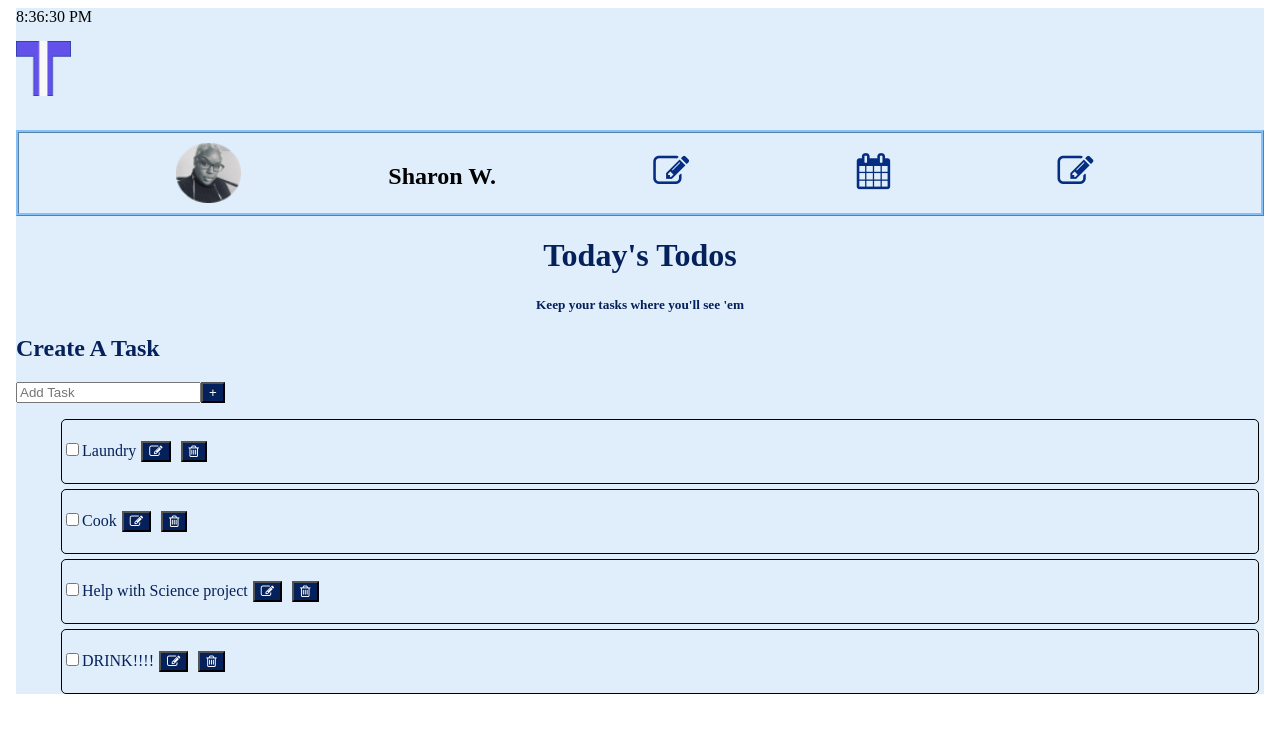
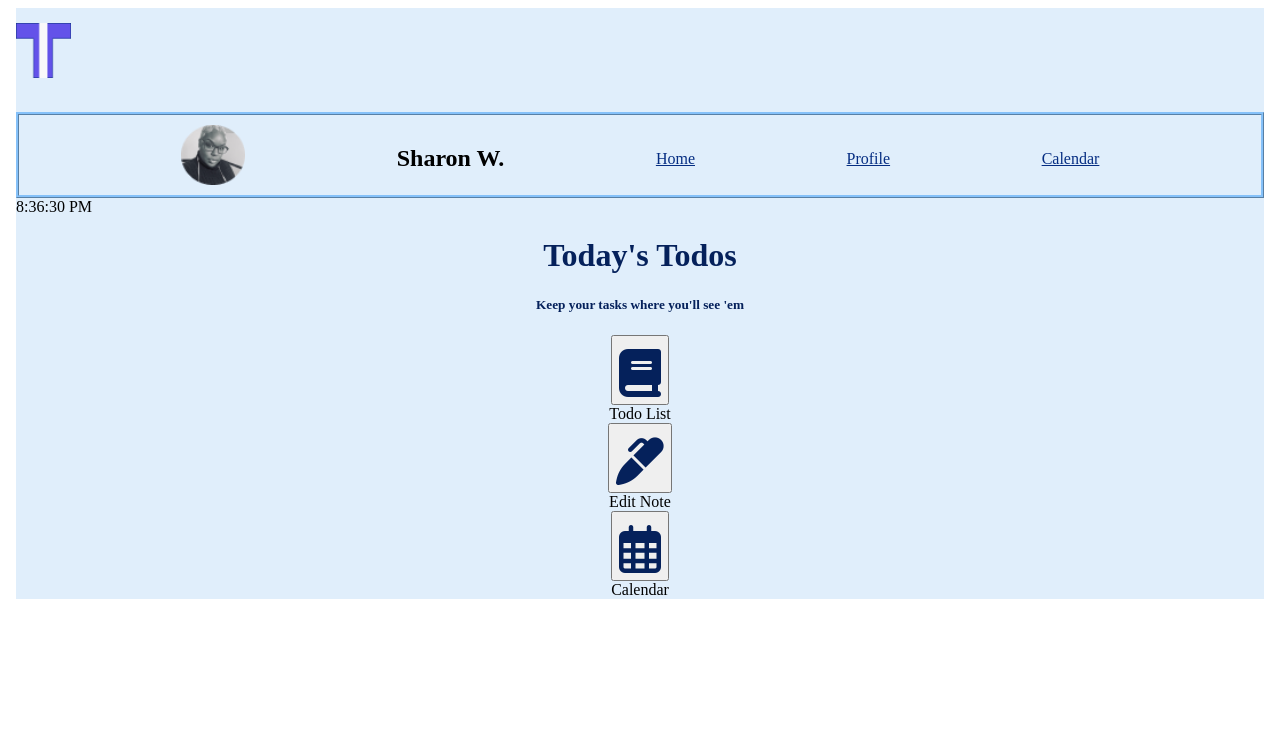
Before and after one commit to Sharonmarie19/my-todo-app, a React (Create React App) app: page / in a window 1280 px wide. Shown: the top 732 px of the page. Built offline with nearby package versions, Linux system fonts and the light colour scheme.

Commit message:
Events handled

```diff
--- a/package.json
+++ b/package.json
@@ -12,7 +12,9 @@
     "@testing-library/user-event": "^7.2.1",
     "react": "^16.13.1",
     "react-dom": "^16.13.1",
-    "react-scripts": "3.4.3"
+    "react-router-dom": "^5.2.0",
+    "react-scripts": "3.4.3",
+    "styled-components": "^5.2.0"
   },
   "scripts": {
     "start": "react-scripts start",
--- a/public/index.html
+++ b/public/index.html
@@ -9,6 +9,7 @@
       name="description"
       content="Web site created using create-react-app"
     />
+    <script src='https://kit.fontawesome.com/a076d05399.js'></script>
     <link rel="apple-touch-icon" href="%PUBLIC_URL%/logo192.png" />
     <link rel="stylesheet" href="https://cdnjs.cloudflare.com/ajax/libs/font-awesome/4.7.0/css/font-awesome.min.css">
     <!--
--- a/src/App.js
+++ b/src/App.js
@@ -2,7 +2,8 @@ import React, { Component } from "react";
 import "./App.css";
 import List from "./components/List.js";
 import Header from "./components/Header.js";
-import Clock from "./components/Clock"
+import Clock from "./components/Clock";
+import { Switch, Route } from "react-router-dom";
 
 const TODO_LIST_KEY = "todoapp_list";
 
@@ -29,12 +30,12 @@ class App extends Component {
         {
           title: "Help with Science project",
           completed: false,
-          id: 3,
+          id: 4,
         },
         {
           title: "DRINK!!!!",
           completed: false,
-          id: 4,
+          id: 5,
         },
       ],
       newTaskTitle: "",
@@ -44,8 +45,8 @@ class App extends Component {
     let todoListStr = localStorage.getItem(TODO_LIST_KEY);
     if (todoListStr) {
       this.setState({
-        todoList: JSON.parse(todoListStr)
-      })
+        todoList: JSON.parse(todoListStr),
+      });
     }
   }
   componentDidUpdate(prevProps, prevState) {
@@ -56,8 +57,8 @@ class App extends Component {
   }
   handleTaskDelete = (id) => {
     this.setState((state) => {
-      const filteredArray = state.tasks.filter((products) => {
-        if (products.id === id) {
+      const filteredArray = state.tasks.filter((tasks) => {
+        if (tasks.id === id) {
           return false;
         } else {
           return true;
@@ -68,15 +69,32 @@ class App extends Component {
       };
     });
   };
+  handleChecked = (id) => {
+    this.setState((state) => {
+      const newTasks = state.tasks.map((task) => {
+        if (task.id === id) {
+          return Object.assign({}, task, {
+            completed: task.completed ? false : true,
+          });
+        } else {
+          return task;
+        }
+      });
 
+      return {
+        tasks: newTasks,
+      };
+    });
+  };
   handleNewTaskChange = (event) => {
     this.setState({ newTaskTitle: event.target.value });
   };
 
-  handleNewAddTask = (event) => {
+  handleNewAddTask = () => {
+    let newTask = { title: this.state.newTaskTitle, complete: false, id: 5 };
     this.setState((state) => {
       return {
-        tasks: [...state.tasks, { name: state.newTaskTitle }],
+        tasks: [...state.tasks, newTask],
         newTaskTitle: "",
       };
     });
@@ -86,11 +104,31 @@ class App extends Component {
     return (
       <body style={stylesList.body}>
         <div className="user-container">
-        <Clock/>
           <Header />
 
+          <Switch>
+            <Route exact path="/">
+              <Clock />
               <h1 style={stylesList.h1}>Today's Todos</h1>
-          <h5 style={stylesList.h5}>Keep your tasks where you'll see 'em</h5>
+              <h5 style={stylesList.h5}>
+                Keep your tasks where you'll see 'em
+              </h5>
+              <div className="icons" style={stylesList.icons}>
+                <button style={stylesList.todoIcons}>
+                  <i class="fas fa-book"></i>
+                </button>{" "}
+                Todo List
+                <button style={stylesList.todoIcons}>
+                  <i class="fas fa-marker"></i>
+                </button>{" "}
+                Edit Note
+                <button style={stylesList.todoIcons}>
+                  <i class="far fa-calendar-alt"></i>
+                </button>{" "}
+                Calendar
+              </div>
+            </Route>
+            <Route path="/tasks">
               <h2 style={stylesList.h2}>Create A Task</h2>
               <input
                 type="text"
@@ -101,18 +139,18 @@ class App extends Component {
               <button style={stylesList.button} onClick={this.handleNewAddTask}>
                 +
               </button>
-          <List todoTask={this.state.tasks} />
-
-
+              <List
+                todoTask={this.state.tasks}
+                handleTaskDelete={this.handleTaskDelete}
+                handleChecked={this.handleChecked}
+              />
+            </Route>
+          </Switch>
         </div>
       </body>
     );
   }
 }
-
-
-
-
 
 const stylesList = {
   body: {
@@ -134,5 +172,16 @@ const stylesList = {
     backgroundColor: "#05215B",
     color: "white",
   },
+  todoIcons: {
+    fontSize: "48px",
+    color: "#05215B",
+    paddingTop: "10px",
+  },
+  icons: {
+    display: "flex",
+    flexDirection: "column",
+    alignItems: "center",
+    justifyContent: "space-around",
+  },
 };
 export default App;
--- a/src/components/Header.js
+++ b/src/components/Header.js
@@ -1,54 +1,47 @@
 import React from "react";
-import Profile from "../images/profile-pic.png"
-import Notes from "../images/whh_notes.png"
-import Calendar from "../images/Vector.png"
-import Edit from "../images/el_file-edit.png"
-import Logo from "../images/logo.png"
+import Profile from "../images/profile-pic.png";
 
+import Logo from "../images/logo.png";
+import { Link } from "react-router-dom";
 
-const Header =() => {
-return (
-<header>
-<img src={Logo} alt=""style={stylesList.logoImg}/>
-    <nav style={stylesList.header}>
-      <img src={Profile}/>
-      <h1>Sharon W.</h1>
-      <i class="fa fa-pencil-square-o"style={stylesList.img}></i>
-      <i class="fa fa-calendar"style={stylesList.img}></i>
-      <i class="fa fa-edit" style={stylesList.img}></i>
-    </nav>
-  </header>
-  )
+const Header = () => {
+  return (
+    <header>
+      <img src={Logo} alt="" style={stylesList.logoImg} />
+      <nav style={stylesList.header}>
+        <img src={Profile} />
+        <h1>Sharon W.</h1>
 
+        <Link to="/tasks" style={stylesList.links}>Home</Link>
+        <Link to="/tasks" style={stylesList.links}>Profile</Link>
+        <Link to="/tasks" style={stylesList.links}>Calendar</Link>
+      </nav>
+    </header>
+  );
+};
 
+const stylesList = {
+  header: {
+    padding: "10px",
+    marginTop: "30px",
+    height: "60px",
+    display: "flex",
+    flexDirection: "row",
+    justifyContent: "space-evenly",
+    border: "#85C1F9",
+    borderWidth: "3px",
+    borderStyle: "ridge",
+  },
+  logoImg: {
+    paddingTop: "15px",
+    width: "55px",
+    height: "55px",
+  },
 
+  links :{
+    marginTop: "25px",
+    color: "#052D82",
+  }
+};
 
-
-}
-
-const stylesList= {
-    header:{
-    padding:"10px",
-      marginTop:"30px",
-      height:"60px",
-      display:"flex",
-      flexDirection:"row",
-      justifyContent:"space-evenly",
-      border:"#85C1F9",
-      borderWidth:"3px",
-      borderStyle:"ridge",
-     },
-     logoImg:{
-         paddingTop:"15px",
-        width:"55px",
-        height:"55px",
-      },
-     img:{
-         margin:"10px",
-        fontSize:"36px",
-        color:"#052D82",
-       },
-    }
-
-
-export default Header
+export default Header;
--- a/src/components/List.js
+++ b/src/components/List.js
@@ -1,30 +1,33 @@
 import React from "react";
-import ReactDOM from 'react-dom'
-
-
-
+import ReactDOM from "react-dom";
 
 function List(props) {
-
-
-
-
-
   return (
-
+    <div>
       <ul>
         {props.todoTask.map((task) => (
           <li key={task.id} style={styles.list}>
             <p style={task.completed ? styles.taskDone : styles.taskNew}>
-            <input type="checkbox" checked={task.completed} />
+              <input
+                type="checkbox"
+                defaultChecked={task.completed}
+                onChange={() => props.handleChecked(task.id)}
+              />
               {task.title}
-            <button style={styles.button}><i class="fa fa-edit"></i></button>
-            <button style={styles.button}><i class="fa fa-trash-o"></i></button>
-
+              <button style={styles.button}>
+                <i class="fa fa-edit"></i>
+              </button>
+              <button
+                style={styles.button}
+                onClick={() => props.handleTaskDelete(task.id)}
+              >
+                <i class="fa fa-trash-o"></i>
+              </button>
             </p>
           </li>
         ))}
       </ul>
+    </div>
   );
 }
 
@@ -46,9 +49,10 @@ const styles = {
     color: "#05215B",
   },
   button: {
-    margin:"5px",
+    margin: "5px",
     backgroundColor: "#05215B",
     color: "white",
   },
+  listFormat: {},
 };
 export default List;
--- a/src/index.js
+++ b/src/index.js
@@ -1,12 +1,15 @@
 import React from 'react';
 import ReactDOM from 'react-dom';
-
+import {BrowserRouter} from "react-router-dom"
 import App from './App';
 
 
 ReactDOM.render(
   <React.StrictMode>
-    <App />
+    <BrowserRouter>
+    <App/>
+    </BrowserRouter>
+
   </React.StrictMode>,
   document.getElementById('root')
 );
```
Also changed, not shown: src/components/Create.js (added), 1 other file (tests, documents, lock files or other folders). Lines whose indentation alone changed are shown as unchanged.
